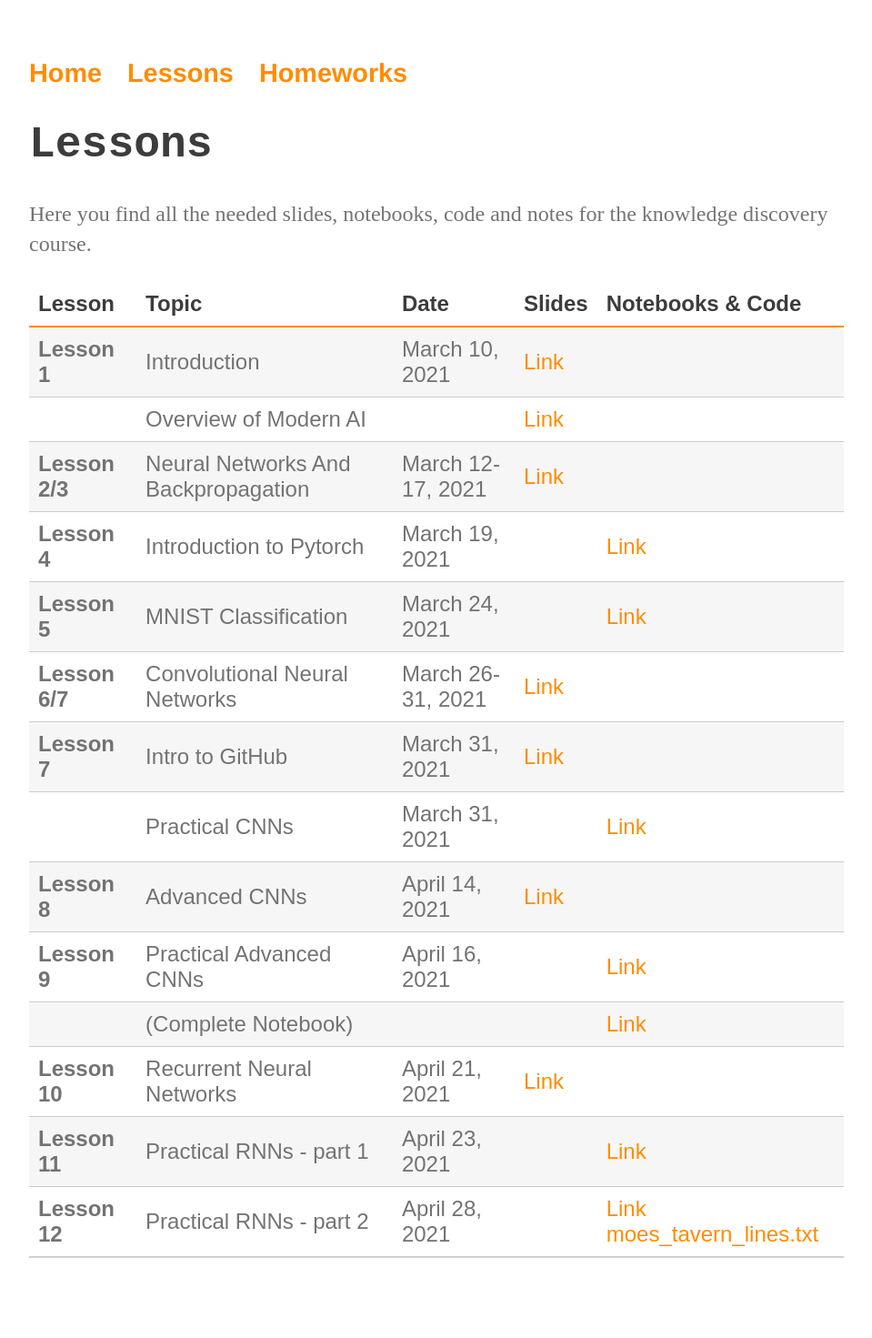
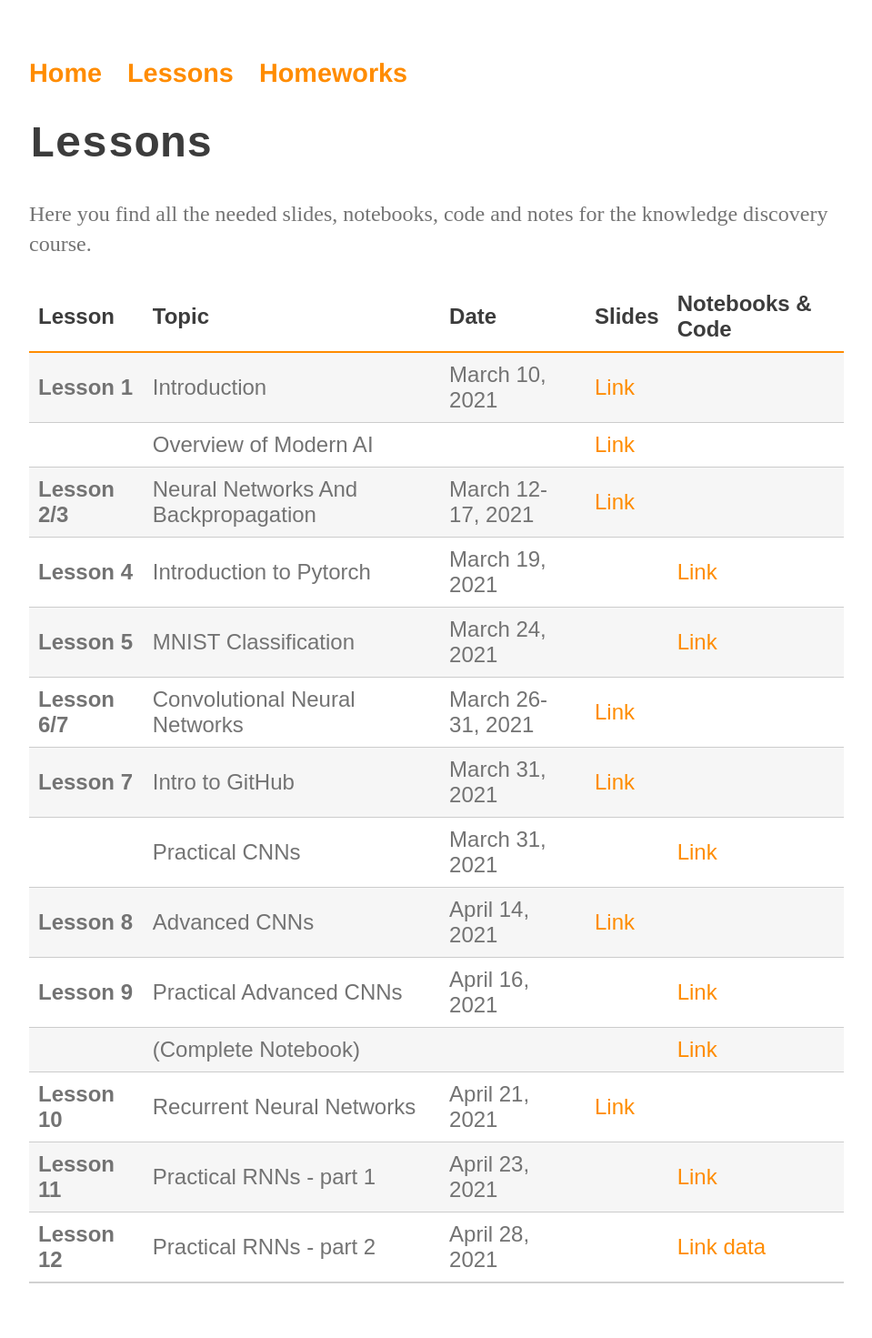
Before and after one commit to perceivelab/knowledge-discovery-course, a Jekyll site: the page built from lezioni.md, in a window 1280 px wide. Shown: the whole page at 91% size, without its empty margins (160-1119 px from the left). Built offline with Jekyll 4.4.1, drawn with Linux system fonts in a browser that asks for light colours; our own code applies the rules of GitHub Pages for plain Markdown files; before the commit the page ends 1443 px from its top, so only the background shows below that.

Commit message:
Update lezioni.md

```diff
--- a/lezioni.md
+++ b/lezioni.md
@@ -17,7 +17,7 @@ Here you find all the needed slides, notebooks, code and notes for the knowledge
 |  | (Complete Notebook) |  |  | [Link](https://drive.google.com/file/d/1bjMPEqdHgDmOwbuThQYy4Roxpi8nNkZo/view?usp=sharing) |
 | **Lesson 10** | Recurrent Neural Networks | April 21, 2021 |  [Link](https://drive.google.com/file/d/1Z7NznXxciMgW-BbmqTmHci6tWSbAbtKY/view?usp=sharing) | |
 | **Lesson 11** | Practical RNNs - part 1 | April 23, 2021 |  | [Link](https://colab.research.google.com/drive/1T7EOoD-xNV74nLEEbv5MYo1ABc75It8n?usp=sharing)  |
-| **Lesson 12** | Practical RNNs - part 2| April 28, 2021 |  | [Link](https://colab.research.google.com/drive/1bdrMmaGWtAJjEvy7pmTXmz_Hc5pab6MY?usp=sharing)  [moes_tavern_lines.txt](https://drive.google.com/file/d/13mSiTXXjMRFKsnu24f9Ro9w50V63NOof/view?usp=sharing) |
+| **Lesson 12** | Practical RNNs - part 2| April 28, 2021 |  | [Link](https://colab.research.google.com/drive/1bdrMmaGWtAJjEvy7pmTXmz_Hc5pab6MY?usp=sharing)  [data](https://drive.google.com/file/d/13mSiTXXjMRFKsnu24f9Ro9w50V63NOof/view?usp=sharing) |
 
 
 [404]: /knowledge-discovery-course/fallback
```
